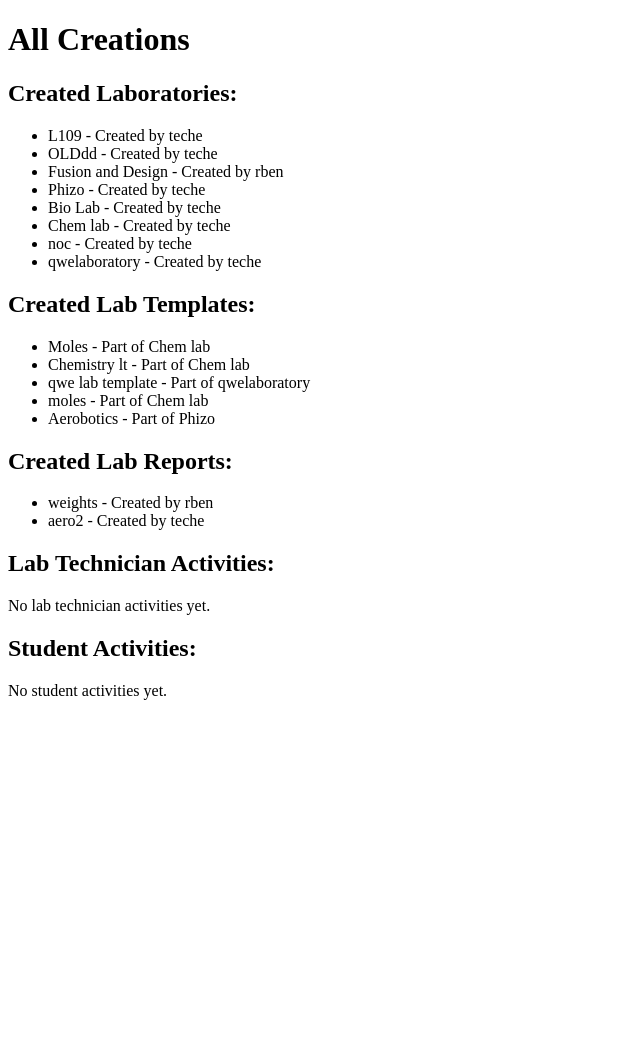
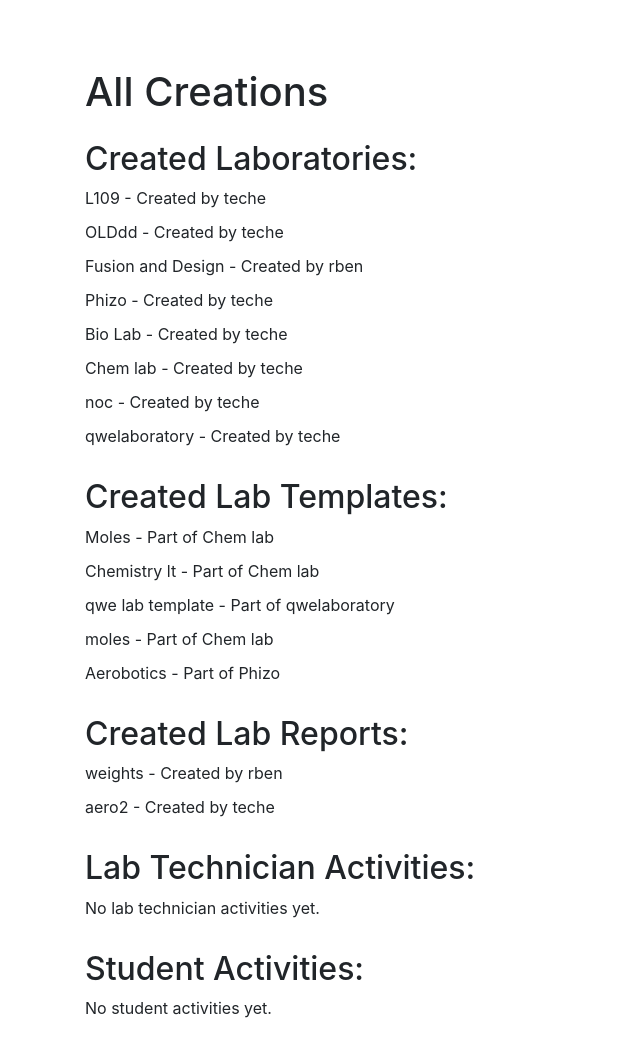
Before and after one commit to RbenMoise/dlab, a Django app: page /users/activities/labtech/ in a window 1280 px wide. Shown: the whole page, without its empty margins (0-640 px from the left). Before the commit the page ends 700 px from the top, so only its background shows below. Run offline with Django 5.2, Linux system fonts and the light colour scheme; a user stored in the database is signed in; data comes from the database, SQL or seed files in the repository; some libraries are stand-ins or nearby versions.

Commit message:
list activities view

```diff
--- a/maabaraconn/users/templates/grading/activities_view.html
+++ b/maabaraconn/users/templates/grading/activities_view.html
@@ -1,62 +1,103 @@
-<!-- grading/activities_view.html -->
 <!DOCTYPE html>
 <html lang="en">
   <head>
     <meta charset="UTF-8" />
+    <meta name="viewport" content="width=device-width, initial-scale=1.0" />
     <title>All Creations</title>
+    <!-- Bootstrap CSS -->
+    <link
+      rel="stylesheet"
+      href="https://stackpath.bootstrapcdn.com/bootstrap/4.5.2/css/bootstrap.min.css"
+    />
+    <style>
+      body {
+        padding-top: 20px;
+      }
+      .activity-section {
+        margin-bottom: 30px;
+      }
+      .activity-list {
+        list-style: none;
+        padding-left: 0;
+      }
+      .activity-item {
+        margin-bottom: 10px;
+      }
+      .activity-item strong {
+        font-weight: bold;
+      }
+    </style>
   </head>
   <body>
-    <h1>All Creations</h1>
+    <div class="container">
+      <h1 class="mt-5 mb-4">All Creations</h1>
 
+      <div class="activity-section">
         <h2>Created Laboratories:</h2>
         {% if laboratories %}
-    <ul>
+        <ul class="activity-list">
           {% for lab in laboratories %}
-      <li>{{ lab.name }} - Created by {{ lab.creator.username }}</li>
+          <li class="activity-item">
+            {{ lab.name }} - Created by {{ lab.creator.username }}
+          </li>
           {% endfor %}
         </ul>
         {% else %}
         <p>No laboratories created yet.</p>
         {% endif %}
+      </div>
 
+      <div class="activity-section">
         <h2>Created Lab Templates:</h2>
         {% if lab_templates %}
-    <ul>
+        <ul class="activity-list">
           {% for template in lab_templates %}
-      <li>{{ template.name }} - Part of {{ template.laboratory.name }}</li>
+          <li class="activity-item">
+            {{ template.name }} - Part of {{ template.laboratory.name }}
+          </li>
           {% endfor %}
         </ul>
         {% else %}
         <p>No lab templates created yet.</p>
         {% endif %}
+      </div>
 
+      <div class="activity-section">
         <h2>Created Lab Reports:</h2>
         {% if lab_reports %}
-    <ul>
+        <ul class="activity-list">
           {% for report in lab_reports %}
-      <li>{{ report.title }} - Created by {{ report.creator.username }}</li>
+          <li class="activity-item">
+            {{ report.title }} - Created by {{ report.creator.username }}
+          </li>
           {% endfor %}
         </ul>
         {% else %}
         <p>No lab reports created yet.</p>
         {% endif %}
+      </div>
 
+      <div class="activity-section">
         <h2>Lab Technician Activities:</h2>
         {% if lab_technician_activities %}
-    <ul>
+        <ul class="activity-list">
           {% for report in lab_technician_activities %}
-      <li>{{ report.title }} - Created by {{ report.creator.username }}</li>
+          <li class="activity-item">
+            {{ report.title }} - Created by {{ report.creator.username }}
+          </li>
           {% endfor %}
         </ul>
         {% else %}
         <p>No lab technician activities yet.</p>
         {% endif %}
+      </div>
 
+      <div class="activity-section">
         <h2>Student Activities:</h2>
         {% if student_activities %}
-    <ul>
+        <ul class="activity-list">
           {% for activity in student_activities %}
-      <li>
+          <li class="activity-item">
             <strong>Student:</strong> {{ activity.student.username }}<br />
             <strong>Courses:</strong>
             <ul>
@@ -72,13 +113,14 @@
             <ul>
               {% for response in activity.responses %}
               <li>
-            {{ response.section.title }}: {{ response.response_text }} (Marks:
-            {{ response.marks_awarded }}, Feedback: {{ response.feedback }})
+                {{ response.section.title }}: {{ response.response_text }}
+                (Marks: {{ response.marks_awarded }}, Feedback: {{
+                response.feedback }})
               </li>
               {% endfor %}
             </ul>
-        <strong>Grade:</strong> {{ activity.grade.score if activity.grade else
-        'N/A' }}<br />
+            <strong>Grade:</strong> {{ activity.grade.score if activity.grade
+            else 'N/A' }}<br />
             <strong>Grade Feedback:</strong> {{ activity.grade.feedback if
             activity.grade else 'N/A' }}<br />
           </li>
@@ -87,5 +129,12 @@
         {% else %}
         <p>No student activities yet.</p>
         {% endif %}
+      </div>
+    </div>
+
+    <!-- Bootstrap JS and dependencies -->
+    <script src="https://code.jquery.com/jquery-3.5.1.slim.min.js"></script>
+    <script src="https://cdn.jsdelivr.net/npm/@popperjs/core@2.5.2/dist/umd/popper.min.js"></script>
+    <script src="https://stackpath.bootstrapcdn.com/bootstrap/4.5.2/js/bootstrap.min.js"></script>
   </body>
 </html>
```
Also changed, not shown: maabaraconn/users/templates/lecturer/courses.html (+12 -10 lines). Lines whose indentation alone changed are shown as unchanged.
